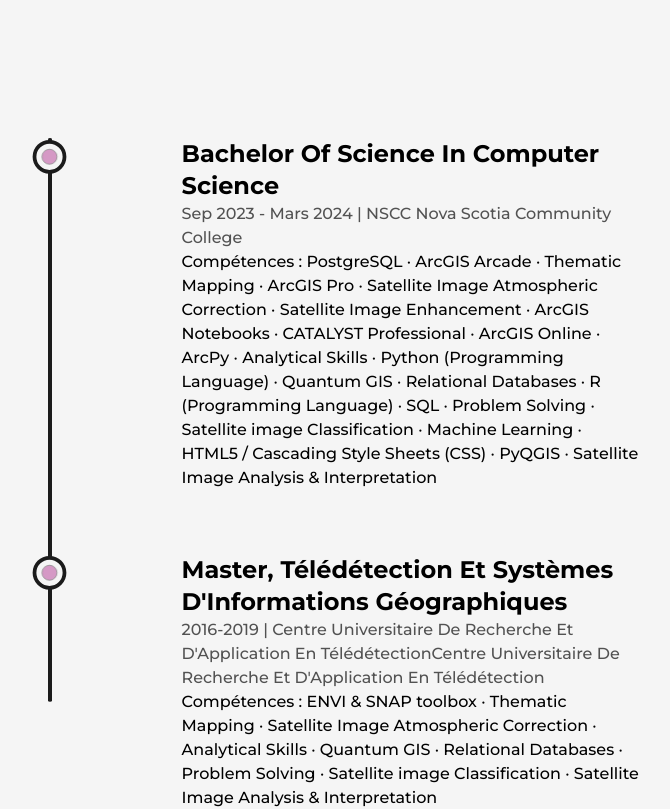
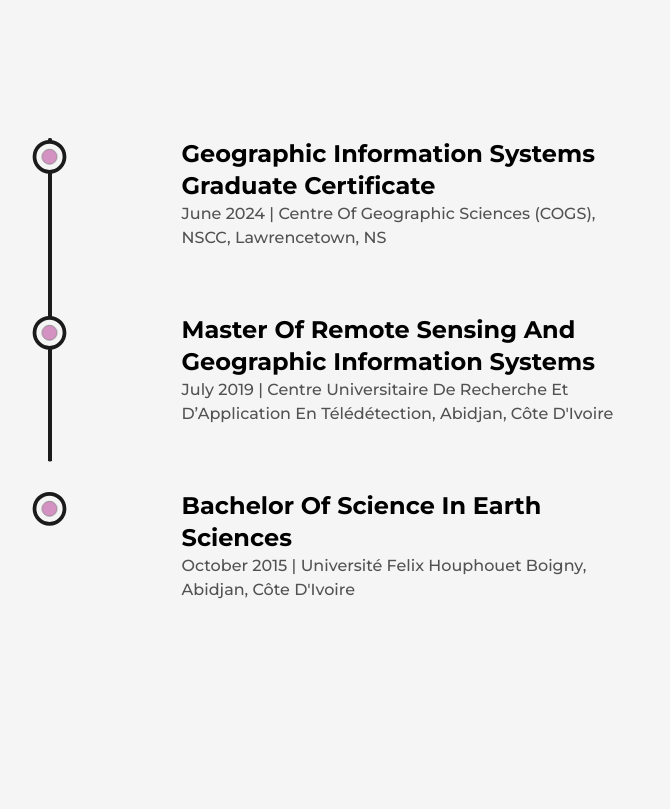
Before and after one commit to yourCodeur47/portfolio, a Next.js app: page /about in a window 1280 px wide. Shown: the part 1520-2329 px from the top of the page, without its empty margins (244-914 px from the left). Built offline with nearby package versions, Linux system fonts and the light colour scheme.

Commit message:
Mise jour Education.js

```diff
--- a/src/components/Education.js
+++ b/src/components/Education.js
@@ -44,30 +44,22 @@ const Education = () => {
         />
         <ul className="w-full flex flex-col items-start justify-between ml-4">
           <Details
-            type="Bachelor of Science in Computer Science"
-            time="Sep 2023 - Mars 2024"
-            place="NSCC Nova Scotia Community College"
-            info="Compétences : PostgreSQL · ArcGIS Arcade · Thematic Mapping · ArcGIS Pro · Satellite Image Atmospheric Correction
-            · Satellite Image Enhancement · ArcGIS Notebooks · CATALYST Professional · ArcGIS Online · ArcPy · Analytical Skills
-            · Python (Programming Language) · Quantum GIS · Relational Databases · R (Programming Language) · SQL
-            · Problem Solving · Satellite image Classification · Machine Learning · HTML5 / Cascading Style Sheets (CSS)
-            · PyQGIS · Satellite Image Analysis & Interpretation"
+            type="Geographic Information Systems Graduate Certificate"
+            time="June 2024"
+            place="Centre of Geographic Sciences (COGS), NSCC, Lawrencetown, NS"
+            info=""
           />
-
           <Details
-            type="Master, Télédétection et Systèmes d'Informations Géographiques"
-            time="2016-2019"
-            place="Centre Universitaire de Recherche et d'Application en TélédétectionCentre Universitaire de Recherche et d'Application en Télédétection"
-            info="Compétences : ENVI & SNAP toolbox · Thematic Mapping · Satellite Image Atmospheric Correction · Analytical Skills ·
-            Quantum GIS · Relational Databases · Problem Solving · Satellite image Classification · Satellite Image Analysis & Interpretation"
+            type="Master of Remote Sensing and Geographic Information Systems"
+            time="July 2019"
+            place="Centre Universitaire de Recherche et d’Application en Télédétection, Abidjan, Côte d'Ivoire"
+            info=""
           />
-
           <Details
-            type="
-                License, GéologieLicense, Géologie
-                "
-            time="2012-2015"
-            place="Université Félix Houphouët-BoignyUniversité Félix Houphouët-Boigny"
+            type="Bachelor of Science in Earth Sciences"
+            time="October 2015"
+            place="Université Felix Houphouet Boigny, Abidjan, Côte d'Ivoire"
+            info=""
           />
         </ul>
       </div>
--- a/src/components/Experience.js
+++ b/src/components/Experience.js
@@ -53,7 +53,7 @@ const Experience = () => {
 
       <div className="my-64">
         <h2 className="font-bold text-8xl mb-32 w-full text-center md:text-6xl xs:text-4xl md:mb-16">
-          Experiences
+          Professional Experience
         </h2>
 
         <div ref={ref} className="relative w-[75%] mx-auto lg:w-[90%] md:w-full">
```
